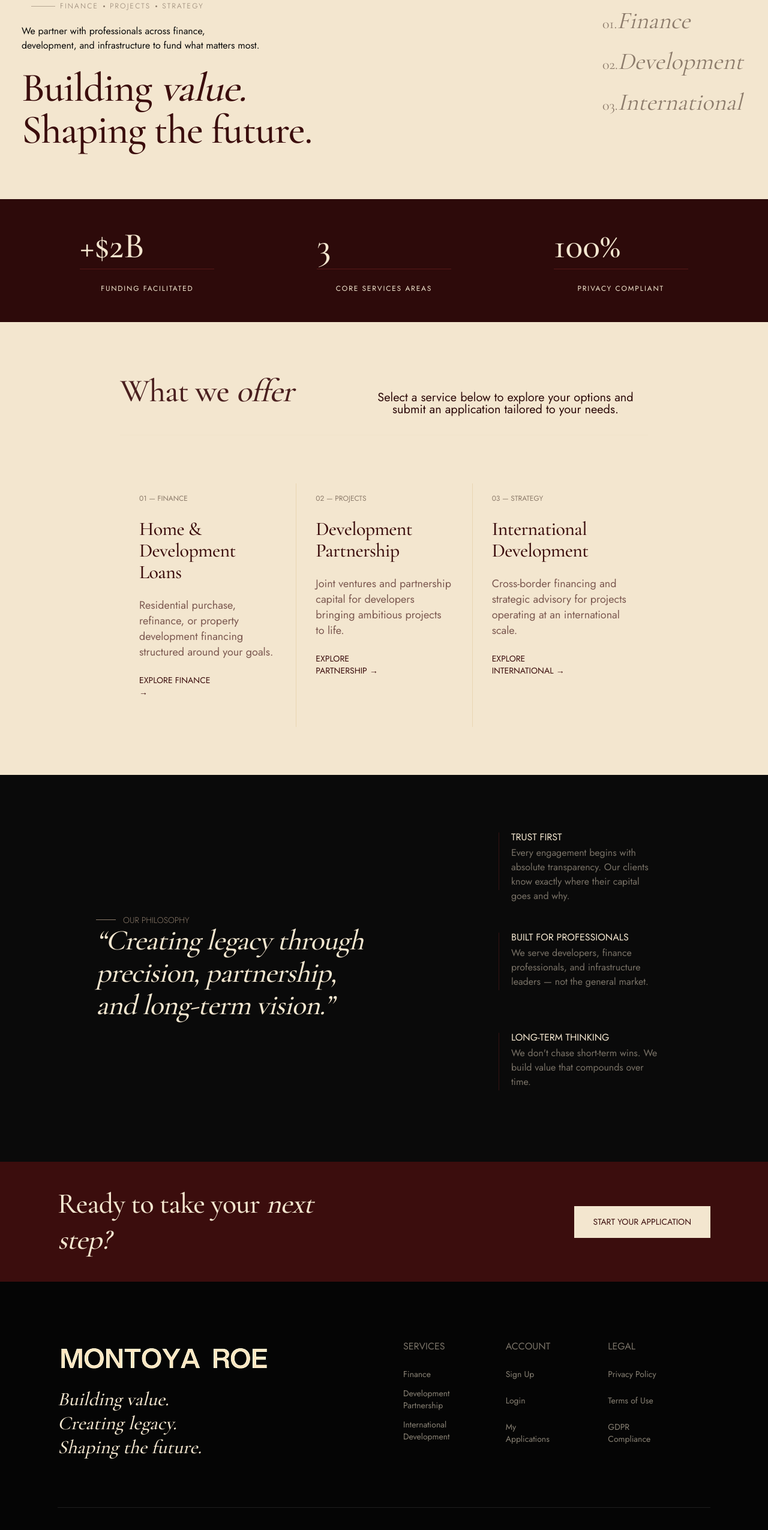
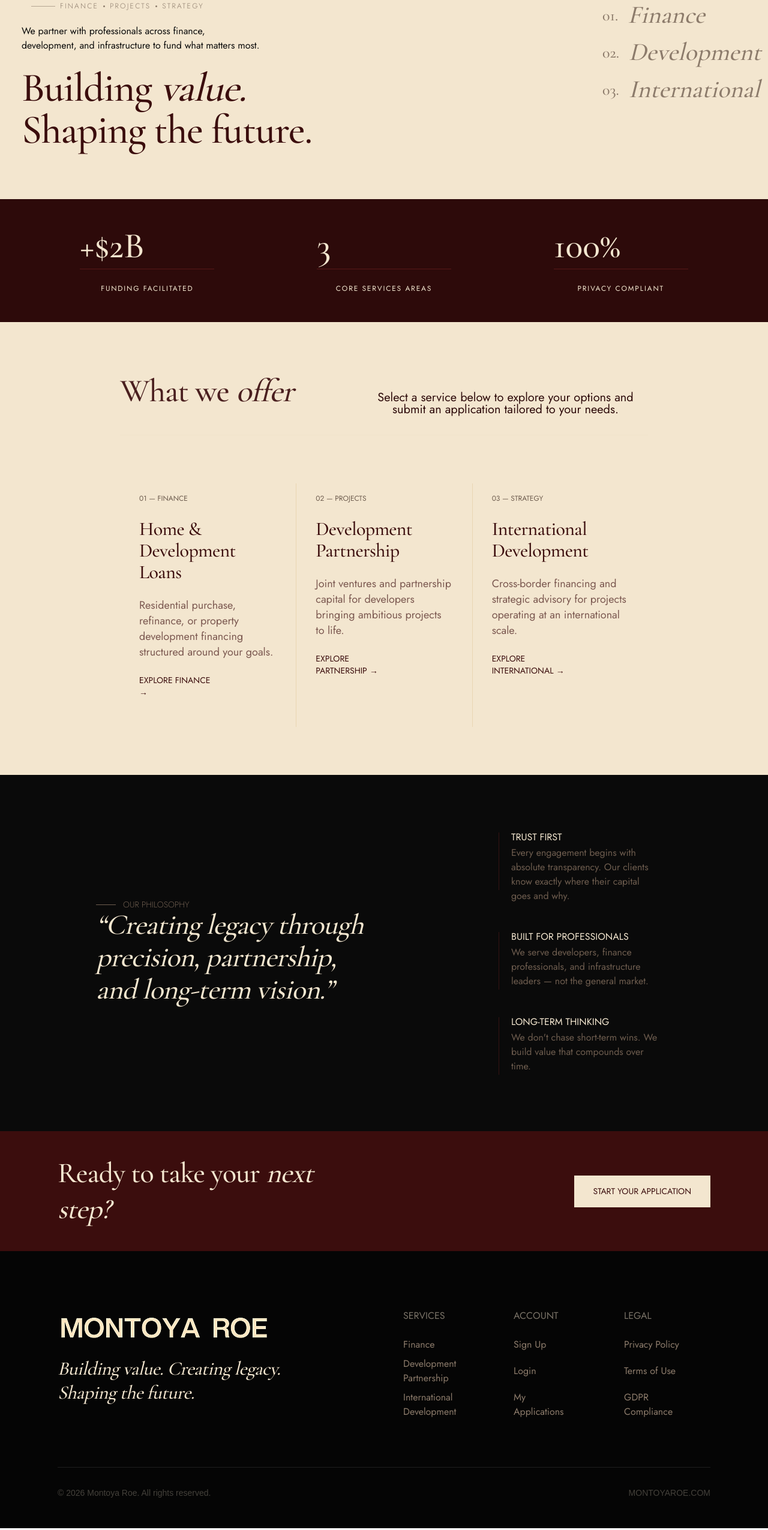
Before and after one commit to uzairwattooo/montoya, a Next.js app: page / in a window 1280 px wide. Shown: the part 180-2731 px from the top of the page at 60% size. Built offline with nearby package versions, Linux system fonts and the light colour scheme.

Commit message:
New Updates

```diff
--- a/components/Footer.js
+++ b/components/Footer.js
@@ -6,9 +6,7 @@ const Footer = () => {
   return (
     <footer className="w-full bg-[#050505] pt-24 pb-12 px-6 md:px-12 lg:px-24 text-[#E5D5C5]">
       <div className="max-w-7xl mx-auto">
-
         <div className="grid grid-cols-1 lg:grid-cols-12 gap-16 mb-20">
-
           <div className="lg:col-span-6">
             <Image
               src={imagefooter}
@@ -18,56 +16,58 @@ const Footer = () => {
               className="h-auto w-auto"
             />
 
-            <p className="font-cormorant w-73.5 text-[32px] font-medium italic leading-10 tracking-[-2%] text-[#F3E6CF] max-w-sm mt-4">
+            <p className="font-cormorant text-[32px] font-medium italic leading-10 tracking-[-0.02em] text-[#F3E6CF] max-w-sm mt-4">
               Building value. Creating legacy. Shaping the future.
             </p>
           </div>
-
-          <div className="w-full lg:col-span-6 grid grid-cols-2 md:grid-cols-3 gap-10 lg:gap-0">
-
-            <div className="w-26.5">
-              <h4 className="text-[16px] tracking-normal font-normal text-[#797267] uppercase font-jost mb-6">
+          <div className="lg:col-span-6 grid grid-cols-3 gap-10">
+            <div>
+              <h4 className="text-[16px] text-[#797267] uppercase font-jost mb-6">
                 Services
               </h4>
-              <ul className="space-y-3 text-sm font-sans text-[#888174]">
-                <li><Link href="/firstpage" className="font-jost cursor-pointer hover:text-[#E5D5C5]">Finance</Link></li>
-                <li><Link href="/development" className="font-jost cursor-pointer hover:text-[#E5D5C5]">Development Partnership</Link></li>
-                <li><Link href="/international" className="font-jost cursor-pointer hover:text-[#E5D5C5]">International Development</Link></li>
+
+              <ul className="space-y-2 text-[#8C7B6B]">
+                <li><Link href="/firstpage" className="font-jost hover:text-[#E5D5C5]">Finance</Link></li>
+                <li><Link href="/development" className="font-jost hover:text-[#E5D5C5]">Development Partnership</Link></li>
+                <li><Link href="/international" className="font-jost hover:text-[#E5D5C5]">International Development</Link></li>
               </ul>
             </div>
-
-            <div className="w-23.5">
-              <h4 className="text-[16px] tracking-normal font-normal text-[#797267] uppercase font-jost mb-6">
+            <div>
+              <h4 className="text-[16px] text-[#797267] uppercase font-jost mb-6">
                 Account
               </h4>
-              <ul className="space-y-6 text-sm font-sans text-[#888174]">
-                <li><Link href="/signup" className="font-jost cursor-pointer hover:text-[#E5D5C5]">Sign Up</Link></li>
-                <li><Link href="/login" className="font-jost cursor-pointer hover:text-[#E5D5C5]">Login</Link></li>
-                <li><Link href="/dashboard" className="font-jost cursor-pointer hover:text-[#E5D5C5]">My Applications</Link></li>
+
+              <ul className="space-y-5 text-[#8C7B6B]">
+                <li><Link href="/signup" className="font-jost hover:text-[#E5D5C5]">Sign Up</Link></li>
+                <li><Link href="/login" className="font-jost hover:text-[#E5D5C5]">Login</Link></li>
+                <li><Link href="/dashboard" className="font-jost hover:text-[#E5D5C5]">My <br /> Applications</Link></li>
               </ul>
             </div>
-
-            <div className="w-26.5">
-              <h4 className="text-[16px] tracking-normal font-normal text-[#797267] uppercase font-jost mb-6">
+            <div>
+              <h4 className="text-[16px] text-[#797267] uppercase font-jost mb-6">
                 Legal
               </h4>
-              <ul className="space-y-6 text-sm font-sans text-[#888174]">
-                <li className="font-jost cursor-pointer hover:text-[#E5D5C5]">Privacy Policy</li>
-                <li className="font-jost cursor-pointer hover:text-[#E5D5C5]">Terms of Use</li>
-                <li className="font-jost cursor-pointer hover:text-[#E5D5C5]">GDPR Compliance</li>
+
+              <ul className="space-y-2 lg:space-y-5 md:space-y-1 text-[#8C7B6B]">
+                <li className="font-jost hover:text-[#E5D5C5] cursor-pointer">Privacy Policy</li>
+                <li className="font-jost hover:text-[#E5D5C5] cursor-pointer">Terms of Use</li>
+                <li className="font-jost hover:text-[#E5D5C5] cursor-pointer">GDPR <br /> Compliance</li>
               </ul>
             </div>
 
           </div>
         </div>
+        <div className="pt-8 border-t border-[#1E1E1E] flex flex-col md:flex-row justify-between items-center gap-4">
 
-        <div className="pt-8 border-t border-[#1E1E1E] flex flex-col md:flex-row justify-between items-center gap-4 text-[10px] tracking-widest text-gray-600">
-
-          <p className="font-['Arial'] text-[16px] font-normal leading-6.75 tracking-normal text-[#44413B]">
+          <p className="text-[#44413B] text-[14px]">
             © 2026 Montoya Roe. All rights reserved.
           </p>
 
-          <Link href="https://montoyaroe.com" target="__blank" className="font-['Arial'] text-[16px] coursor-pointer font-normal leading-6.75 tracking-normal text-right uppercase text-[#44413B]">
+          <Link
+            href="https://montoyaroe.com"
+            target="_blank"
+            className="text-[#44413B] text-[14px] hover:text-[#E5D5C5] uppercase cursor-pointer"
+          >
             montoyaroe.com
           </Link>
 
--- a/components/Hero.js
+++ b/components/Hero.js
@@ -30,30 +30,46 @@ const Hero = () => {
           </div>
           <div className="w-full lg:w-60 text-[#8C7B6B]">
 
-            <ul className="space-y-6 lg:space-y-2">
+            <ul className="space-y-6 lg:space-y-5">
 
-              <li className="flex gap-3 md:gap-4 hover-accent items-center cursor-pointer">
-                <Link href="/firstpage">
-                  <span className="font-cormorant text-[20px] md:text-[24px]">01.</span>
-                  <span className="font-cormorant text-[28px] md:text-[40px] italic">
+              <li className="hover-accent cursor-pointer">
+                <Link
+                  href="/firstpage"
+                  className="flex gap-3 md:gap-4 items-center"
+                >
+                  <span className="font-cormorant text-[22px] md:text-[26px] font-medium">
+                    01.
+                  </span>
+
+                  <span className="font-cormorant text-[30px] md:text-[42px] italic leading-none font-medium">
                     Finance
                   </span>
                 </Link>
               </li>
-              <li className="flex gap-3 md:gap-4 hover-accent items-center cursor-pointer">
-                <Link href="/development">
+              <li className="hover-accent cursor-pointer">
+                <Link
+                  href="/development"
+                  className="flex gap-3 md:gap-4 items-center"
+                >
+                  <span className="font-cormorant text-[22px] md:text-[26px] font-medium">
+                    02.
+                  </span>
 
-                  <span className="font-cormorant text-[20px] md:text-[24px]">02.</span>
-                  <span className="font-cormorant text-[28px] md:text-[40px] italic">
+                  <span className="font-cormorant text-[30px] md:text-[42px] italic leading-none font-medium">
                     Development
                   </span>
                 </Link>
               </li>
+              <li className="hover-accent cursor-pointer">
+                <Link
+                  href="/international"
+                  className="flex gap-3 md:gap-4 items-center"
+                >
+                  <span className="font-cormorant text-[22px] md:text-[26px] font-medium">
+                    03.
+                  </span>
 
-              <li className="flex gap-3 md:gap-4 hover-accent items-center cursor-pointer">
-                <Link href="/international">
-                  <span className="font-cormorant text-[20px] md:text-[24px]">03.</span>
-                  <span className="font-cormorant text-[28px] md:text-[40px] italic">
+                  <span className="font-cormorant text-[30px] md:text-[42px] italic leading-none font-medium">
                     International
                   </span>
                 </Link>
@@ -62,7 +78,6 @@ const Hero = () => {
             </ul>
 
           </div>
-
         </div>
       </section>
 
--- a/components/Statehome.js
+++ b/components/Statehome.js
@@ -14,6 +14,7 @@ const services = [
     description:
       "Residential purchase, refinance, or property development financing structured around your goals.",
     linkText: "EXPLORE FINANCE",
+    href: "/firstpage",
   },
   {
     id: "02",
@@ -22,6 +23,7 @@ const services = [
     description:
       "Joint ventures and partnership capital for developers bringing ambitious projects to life.",
     linkText: "EXPLORE PARTNERSHIP",
+    href: "/development",
   },
   {
     id: "03",
@@ -30,6 +32,7 @@ const services = [
     description:
       "Cross-border financing and strategic advisory for projects operating at an international scale.",
     linkText: "EXPLORE INTERNATIONAL",
+    href: "/international",
   }
 ];
 
@@ -97,7 +100,7 @@ const Statehome = () => {
                             ${index !== 0 ? 'md:border-l' : ''}`}
                         >
 
-                            <div className="font-jost text-[12px] text-[#8C7B6B] mb-6 hover-accent uppercase cursor-pointer">
+                            <div className="font-jost text-[12px] text-[#6E5D4F] mb-6 hover-accent uppercase cursor-pointer">
                                 {service.id} — {service.category}
                             </div>
 
@@ -110,7 +113,7 @@ const Statehome = () => {
                             </p>
 
                             <Link
-                                href="#"
+                                href={service.href}
                                 className="w-31 h-10 opacity-100 font-jost text-[14px] font-normal leading-5 tracking-normal uppercase text-[#3B0D0D] flex items-center"
                             >
                                 {service.linkText} →
@@ -129,11 +132,11 @@ const Statehome = () => {
 
                     <div>
                         <div className="flex items-center gap-3">
-                            <div className="w-8.25 border-t-[0.4px] border-[#8C7B6B]"></div>
+                            <div className="w-8.25 border-t-[0.4px] border-[#6E5D4F]"></div>
 
-                            <p className="font-jost text-[14px] font-light leading-[100%] tracking-normal text-center uppercase text-[#8C7B6B]">
+                            <h2 className="font-jost text-[14px] font-light leading-[100%] tracking-normal text-center uppercase text-[#6E5D4F]">
                                 Our Philosophy
-                            </p>
+                            </h2>
                         </div>
 
                         <h2 className="font-cormorant text-[48px] font-medium italic leading-13.5 tracking-[-0.02em] text-[#F3E6CF]">
@@ -149,7 +152,7 @@ const Statehome = () => {
                                     <h3 className="w-61.5 h-5.5 font-jost text-[16px] font-normal leading-[100%] tracking-normal uppercase text-[#F3E6CF]">
                                         {point.title}
                                     </h3>
-                                    <p className="w-61.5 h-24.25 font-jost text-[16px] font-normal leading-6 tracking-normal text-[#797267]">
+                                    <p className="w-61.5 font-jost text-[16px] font-normal leading-6 text-[#6E5D4F]">
                                         {point.description}
                                     </p>
                                 </div>
```
Lines whose indentation alone changed are shown as unchanged.
